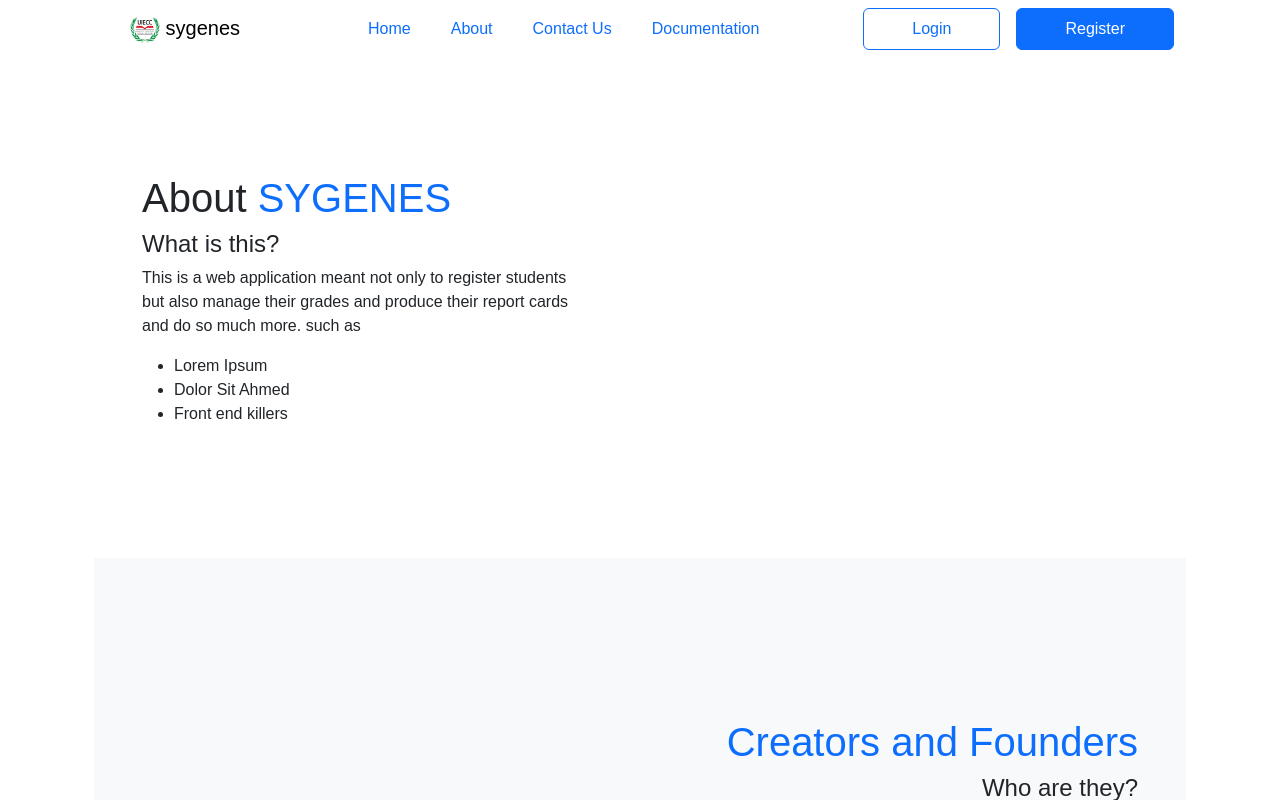
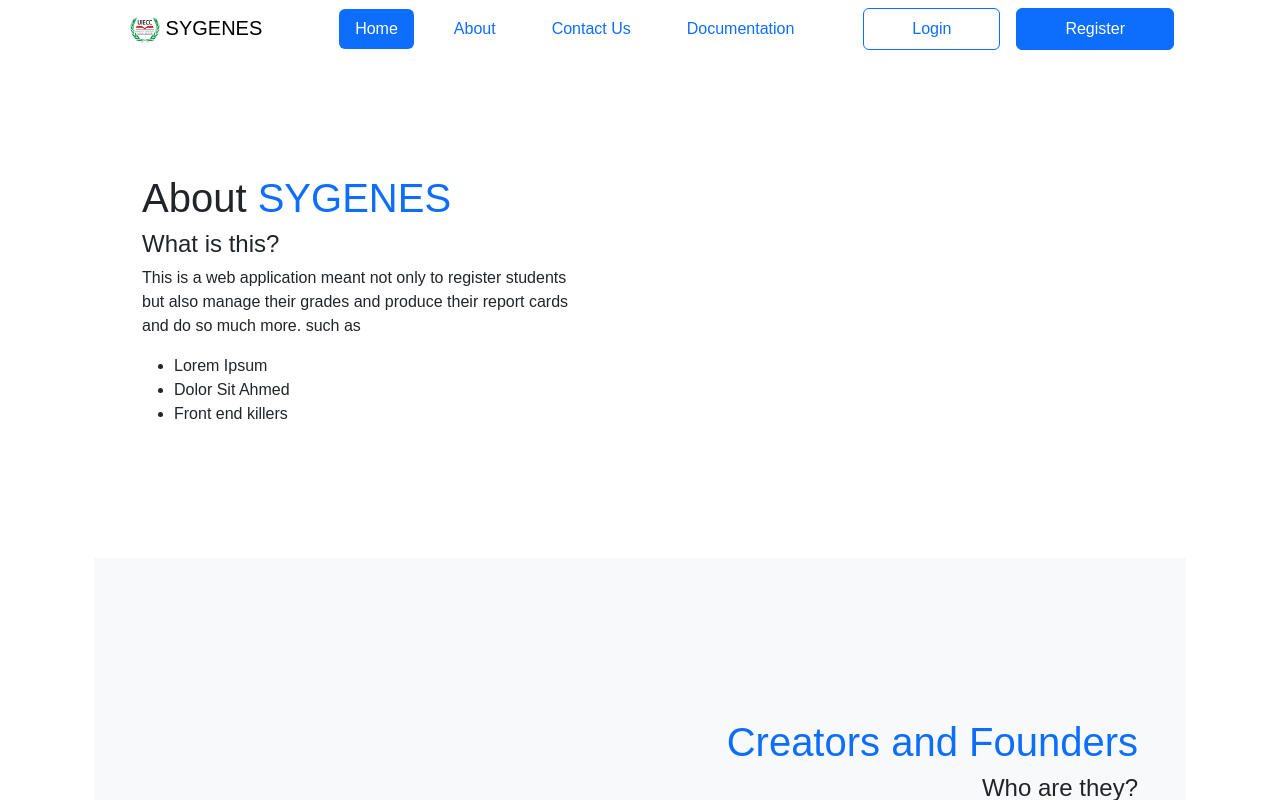
Before and after one commit to davyemane/SYGENES1.1, a Symfony app: template templates/home_page/about.html.twig in a window 1280 px wide. Shown: the top 800 px of the page. Run offline with Twig, Linux system fonts and the light colour scheme; the template is opened without the code that fills it, so the values that code supplies are empty; some libraries are stand-ins or nearby versions.

Commit message:
added the favicon and working on the base html twig

```diff
--- /dev/null
+++ b/public/CSS/styles.css
@@ -0,0 +1,7 @@
+html,body{
+    font-family: "Montserrat", "Lexend", "Arial";
+    height: 100%;
+    display:flex;
+    flex-direction: column;
+    min-height: 100vh;
+}
--- a/templates/base.html.twig
+++ b/templates/base.html.twig
@@ -2,30 +2,54 @@
 <html lang="en">
 <head>
     <meta charset="UTF-8">
-    <meta name="viewport"
-          content="width=device-width, user-scalable=no, initial-scale=1.0, maximum-scale=1.0, minimum-scale=1.0">
+    <meta name="viewport" content="width=device-width, user-scalable=no, initial-scale=1.0, maximum-scale=1.0, minimum-scale=1.0">
     <meta http-equiv="X-UA-Compatible" content="ie=edge">
-    <link rel="stylesheet" href="css/homePage.css">
+    <link rel="icon" type="image/x-icon" href="/icons/uiecc_logo.ico">
+    <link rel="stylesheet" href="/CSS/styles.css">
     <link rel="stylesheet" href="https://cdn.jsdelivr.net/npm/bootstrap@5.3.3/dist/css/bootstrap.min.css">
     <link rel="stylesheet" href="https://cdn.jsdelivr.net/npm/bootstrap@5.3.3/dist/js/bootstrap.bundle.min.js">
 
     <style>
     html,body{
-            font-family: "Monserrat", "Lexend", "Arial";
+      font-family: "Montserrat", "Lexend", "Arial";
       height: 100%;
       display:flex;
       flex-direction: column;
       min-height: 100vh;
             }
     </style>
+
+    <script>
+        $(document).ready(function() {
+            // Get the current page filename (without extension)
+            var currentPage = window.location.pathname.split('/').pop().split('.')[0];
+
+            // Remove any existing active class
+            $(".nav-link").removeClass("active");
+
+            // Find the navigation link matching the current page and add active class
+            $(".nav-link").each(function() {
+              var linkHref = $(this).attr("href").split('/').pop().split('.')[0];
+              if (currentPage === linkHref) {
+                $(this).addClass("active");
+              }
+            });
+          });
+      </script>
+
     <title>
-        {% block title %}<link rel="stylesheet" href="css/homePage.css">
+        {% block title %}
+          <link rel="stylesheet" href="/CSS/styles.css">
           <link rel="stylesheet" href="https://cdn.jsdelivr.net/npm/bootstrap@5.3.3/dist/css/bootstrap.min.css">
           <link rel="stylesheet" href="https://cdn.jsdelivr.net/npm/bootstrap@5.3.3/dist/js/bootstrap.bundle.min.js">
 
           <script src="https://code.jquery.com/jquery-3.3.1.slim.min.js" integrity="sha384-q8i/X+965DzO0rT7abK41JStQIAqVgRVzpbzo5smXKp4YfRvH+8abtTE1Pi6jizo" crossorigin="anonymous"></script>
           <script src="https://cdn.jsdelivr.net/npm/popper.js@1.14.7/dist/umd/popper.min.js" integrity="sha384-UO2eT0CpHqdSJQ6hJty5KVphtPhzWj9WO1clHTMGa3JDZwrnQq4sF86dIHNDz0W1" crossorigin="anonymous"></script>
           <script src="https://cdn.jsdelivr.net/npm/bootstrap@4.3.1/dist/js/bootstrap.min.js" integrity="sha384-JjSmVgyd0p3pXB1rRibZUAYoIIy6OrQ6VrjIEaFf/nJGzIxFDsf4x0xIM+B07jRM" crossorigin="anonymous"></script>
+          <link rel="stylesheet" href="https://cdn.jsdelivr.net/npm/bootstrap@5.2.0-beta1/dist/css/bootstrap.min.css" integrity="sha384-0svlQXF2pikGUzTLg6M7BmATjtBpVPbE7hka9VVuC0IuLhagOMwuLWdQtqkx8p0A5U" crossorigin="anonymous">
+          <script src="/JS/functions.js"></script>
+          <script src="https://code.jquery.com/jquery-3.6.0.min.js" integrity="sha256-/xUj+3OJU5yExlq6GSYGSHk7tPXikynS7ogEvDej/m4=" crossorigin="anonymous"></script>
+
         {% endblock %}
     </title>
 </head>
@@ -34,25 +58,25 @@
     <nav class="navbar navbar-expand-lg ">
       <a class="navbar-brand mx-5 " href="{{ path('app_home_page') }}" >
       <img src="/icons/uiecc_logo.png" width="30" height="30" alt="" class="mr-auto">
-  sygenes
+      SYGENES
       </a>
       <button class="navbar-toggler" type="button" data-toggle="collapse" data-target="#navbarSupportedContent" aria-controls="navbarSupportedContent" aria-expanded="false" aria-label="Toggle navigation">
         <span class="navbar-toggler-icon"></span>
       </button>
 
       <div class="collapse navbar-collapse" id="navbarSupportedContent">
-    <ul class="navbar-nav mx-auto px-auto gap-4 nav-pills">
-      <li class="nav-item active">
-        <a class="nav-link text-primary" id="pills-home-tab" data-toggle="pill" role="tab" aria-controls="pills-home" aria-selected="true" href="{{ path('app_home_page') }}">Home <span class="sr-only"></span></a>
+        <ul class="nav nav-pills mx-auto px-auto gap-4">
+          <li class="nav-item">
+            <a class="nav-link active" href="{{ path('app_home_page') }}">Home</a>
           </li>
           <li class="nav-item">
-        <a class="nav-link text-primary" id="pills-home-tab" data-toggle="pill"  role="tab" aria-controls="pills-home" aria-selected="true" href="{{ path('app_about_page') }}">About</a>
+            <a class="nav-link " href="{{ path('app_about_page') }}">About</a>
           </li>
           <li class="nav-item">
-        <a class="nav-link text-primary" href="{{ path('app_contact_us_page') }}">Contact Us</a>
+            <a class="nav-link" href="{{ path('app_contact_us_page') }}">Contact Us</a>
           </li>
           <li class="nav-item">
-        <a class="nav-link text-primary" href="{{ path('app_documentation_page') }}">Documentation</a>
+            <a class="nav-link" href="{{ path('app_documentation_page') }}">Documentation</a>
           </li>
         </ul>
         <div class="d-grid gap-3 d-md-flex mx-4 ">
--- a/templates/base_AdminDashboard.html.twig
+++ b/templates/base_AdminDashboard.html.twig
@@ -38,7 +38,7 @@
       <li class="nav-link">
         <a class="navbar-brand text-white" href="{{ path('app_dashAdmin')}}">
           <img src="/icons/uiecc_logo.png" width="30" height="30" alt="" class="mr-auto">
-        Sygenes
+        SYGENES
         </a>
       </li>
       <li class="nav-item active">
```
Also changed, not shown: public/JS/functions.js (added, +15 -0 lines), public/icons/uiecc_logo.ico (added). Lines whose indentation alone changed are shown as unchanged.
